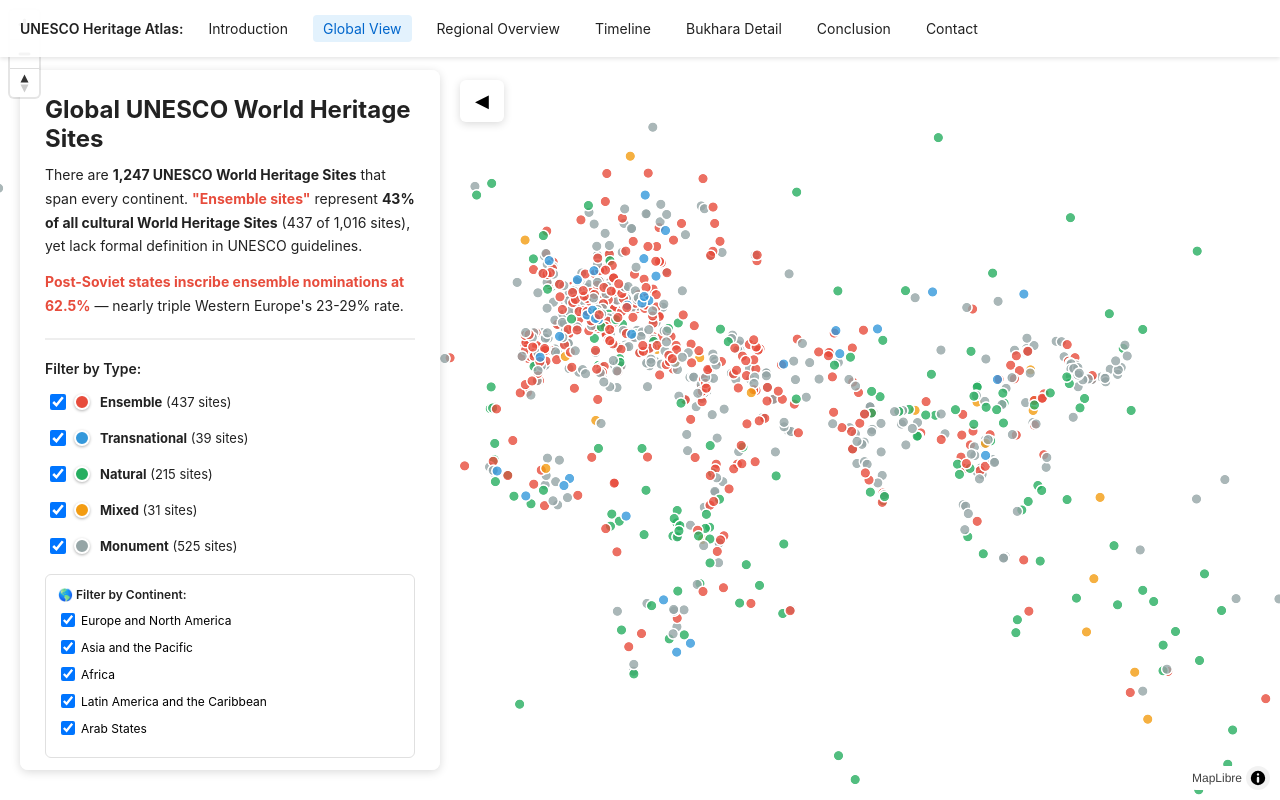
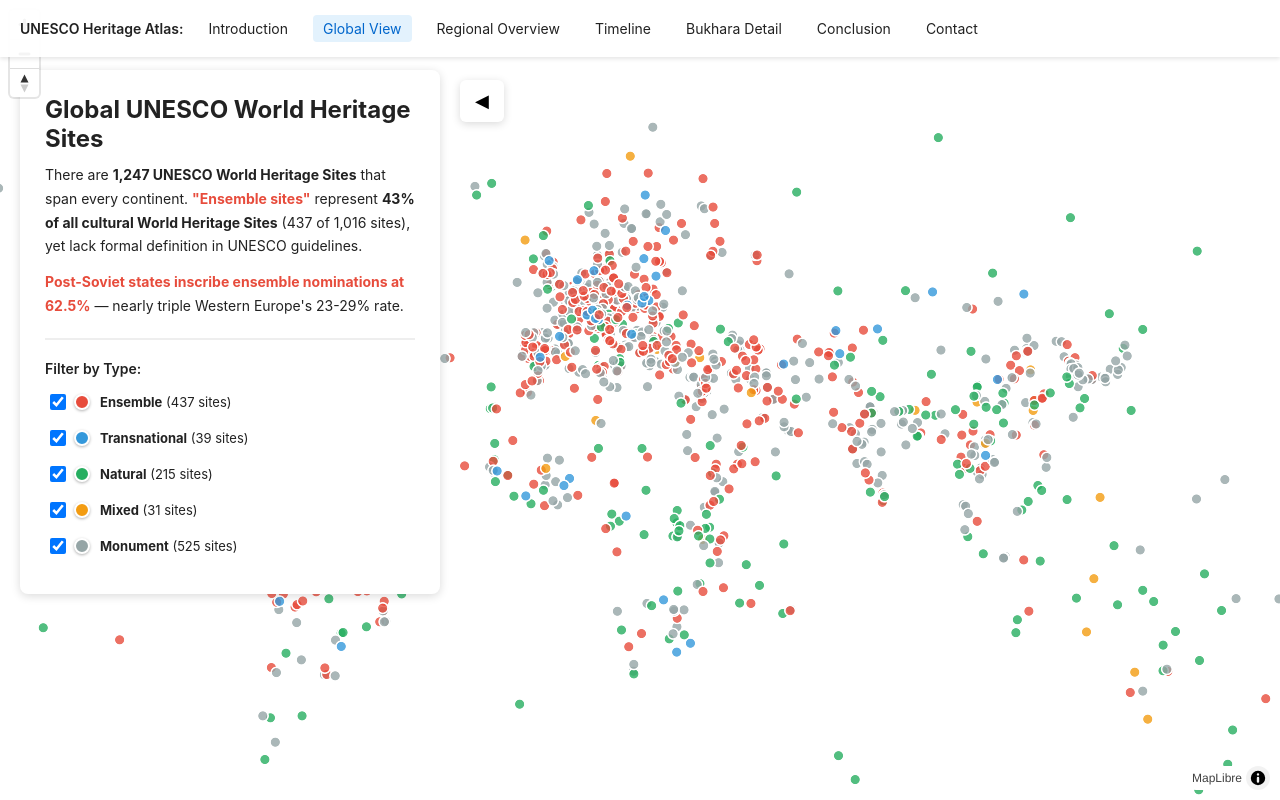
Before and after one commit to little-ek/unesco-heritage-map, a plain HTML site: page global.html in a window 1280 px wide. Drawn offline with nearby package versions, Linux system fonts and the light colour scheme; no server answers.

Commit message:
Update global.html

```diff
--- a/global.html
+++ b/global.html
@@ -149,31 +149,7 @@
                 <span><strong>Monument</strong> (525 sites)</span>
             </label>
 
-            <div class="continent-filters">
-                <div class="continent-filter-title">🌎 Filter by Continent:</div>
-                <div class="continent-filter-item">
-                    <input type="checkbox" checked id="filter-europe">
-                    <label>Europe and North America</label>
-                </div>
-                <div class="continent-filter-item">
-                    <input type="checkbox" checked id="filter-asia">
-                    <label>Asia and the Pacific</label>
-                </div>
-                <div class="continent-filter-item">
-                    <input type="checkbox" checked id="filter-africa">
-                    <label>Africa</label>
-                </div>
-                <div class="continent-filter-item">
-                    <input type="checkbox" checked id="filter-latin">
-                    <label>Latin America and the Caribbean</label>
-                </div>
-                <div class="continent-filter-item">
-                    <input type="checkbox" checked id="filter-arab">
-                    <label>Arab States</label>
-                </div>
-            </div>
-        </div>
-    </div>
+
 
     <script>
         console.log('Script started');
```
